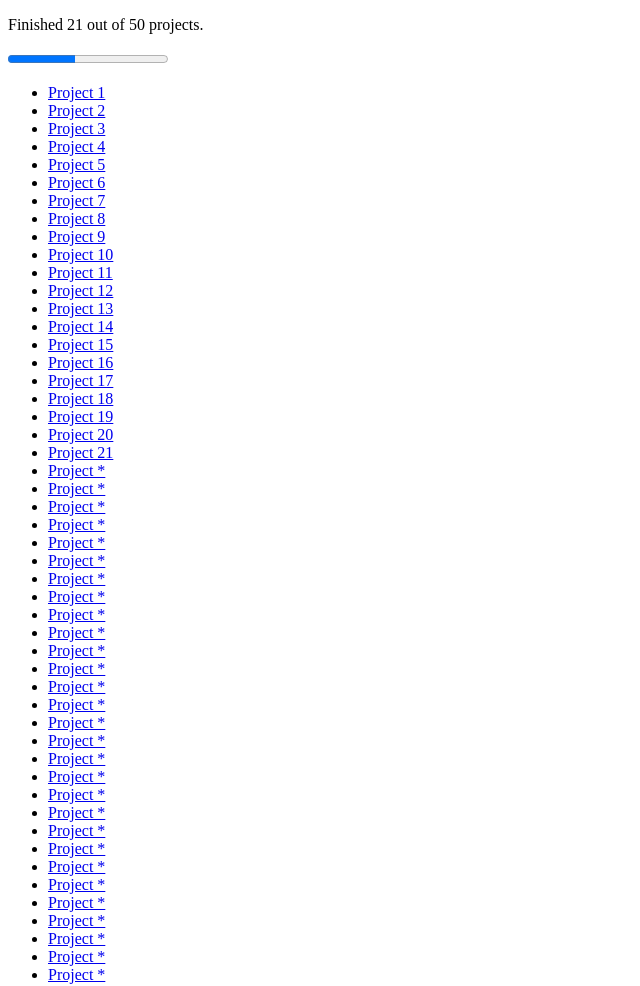
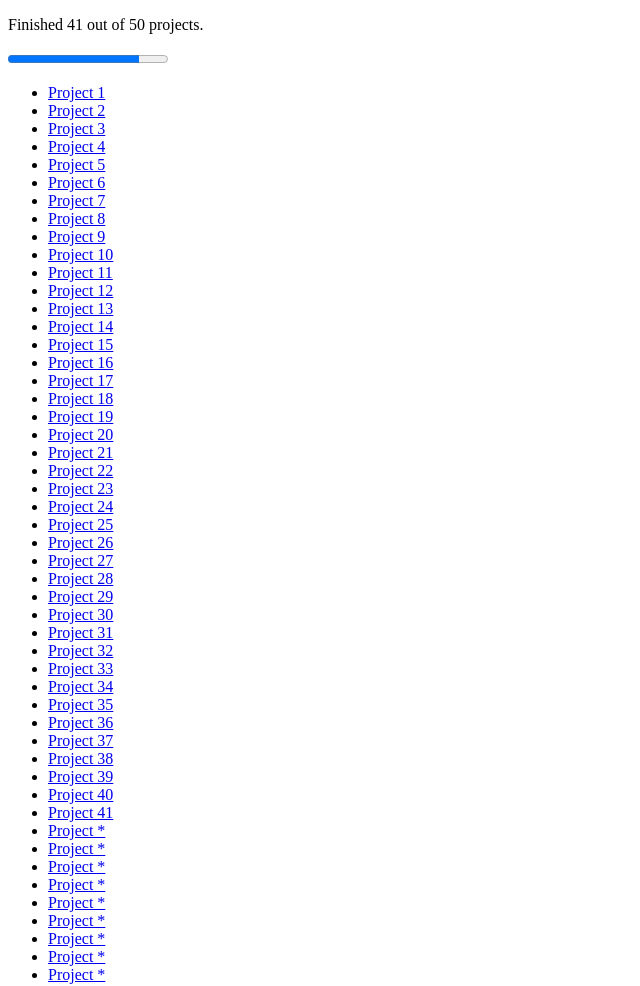
Before and after one commit to stefankrajisnik/50-projects-50-days, a plain HTML site: page index.html in a window 1280 px wide. Shown: the whole page, without its empty margins (0-640 px from the left). Drawn offline with Linux system fonts and the light colour scheme.

Commit message:
add finsihed projects to homepage

```diff
--- a/index.html
+++ b/index.html
@@ -33,26 +33,26 @@
     <li><a href="project-19/index.html">Project 19</a></li>
     <li><a href="project-20/index.html">Project 20</a></li>
     <li><a href="project-21/index.html">Project 21</a></li>
-    <li><a href="project-*/index.html">Project *</a></li>
-    <li><a href="project-*/index.html">Project *</a></li>
-    <li><a href="project-*/index.html">Project *</a></li>
-    <li><a href="project-*/index.html">Project *</a></li>
-    <li><a href="project-*/index.html">Project *</a></li>
-    <li><a href="project-*/index.html">Project *</a></li>
-    <li><a href="project-*/index.html">Project *</a></li>
-    <li><a href="project-*/index.html">Project *</a></li>
-    <li><a href="project-*/index.html">Project *</a></li>
-    <li><a href="project-*/index.html">Project *</a></li>
-    <li><a href="project-*/index.html">Project *</a></li>
-    <li><a href="project-*/index.html">Project *</a></li>
-    <li><a href="project-*/index.html">Project *</a></li>
-    <li><a href="project-*/index.html">Project *</a></li>
-    <li><a href="project-*/index.html">Project *</a></li>
-    <li><a href="project-*/index.html">Project *</a></li>
-    <li><a href="project-*/index.html">Project *</a></li>
-    <li><a href="project-*/index.html">Project *</a></li>
-    <li><a href="project-*/index.html">Project *</a></li>
-    <li><a href="project-*/index.html">Project *</a></li>
+    <li><a href="project-22/index.html">Project 22</a></li>
+    <li><a href="project-23/index.html">Project 23</a></li>
+    <li><a href="project-24/index.html">Project 24</a></li>
+    <li><a href="project-25/index.html">Project 25</a></li>
+    <li><a href="project-26/index.html">Project 26</a></li>
+    <li><a href="project-27/index.html">Project 27</a></li>
+    <li><a href="project-28/index.html">Project 28</a></li>
+    <li><a href="project-29/index.html">Project 29</a></li>
+    <li><a href="project-30/index.html">Project 30</a></li>
+    <li><a href="project-31/index.html">Project 31</a></li>
+    <li><a href="project-32/index.html">Project 32</a></li>
+    <li><a href="project-33/index.html">Project 33</a></li>
+    <li><a href="project-34/index.html">Project 34</a></li>
+    <li><a href="project-35/index.html">Project 35</a></li>
+    <li><a href="project-36/index.html">Project 36</a></li>
+    <li><a href="project-37/index.html">Project 37</a></li>
+    <li><a href="project-38/index.html">Project 38</a></li>
+    <li><a href="project-39/index.html">Project 39</a></li>
+    <li><a href="project-40/index.html">Project 40</a></li>
+    <li><a href="project-41/index.html">Project 41</a></li>
     <li><a href="project-*/index.html">Project *</a></li>
     <li><a href="project-*/index.html">Project *</a></li>
     <li><a href="project-*/index.html">Project *</a></li>
```
